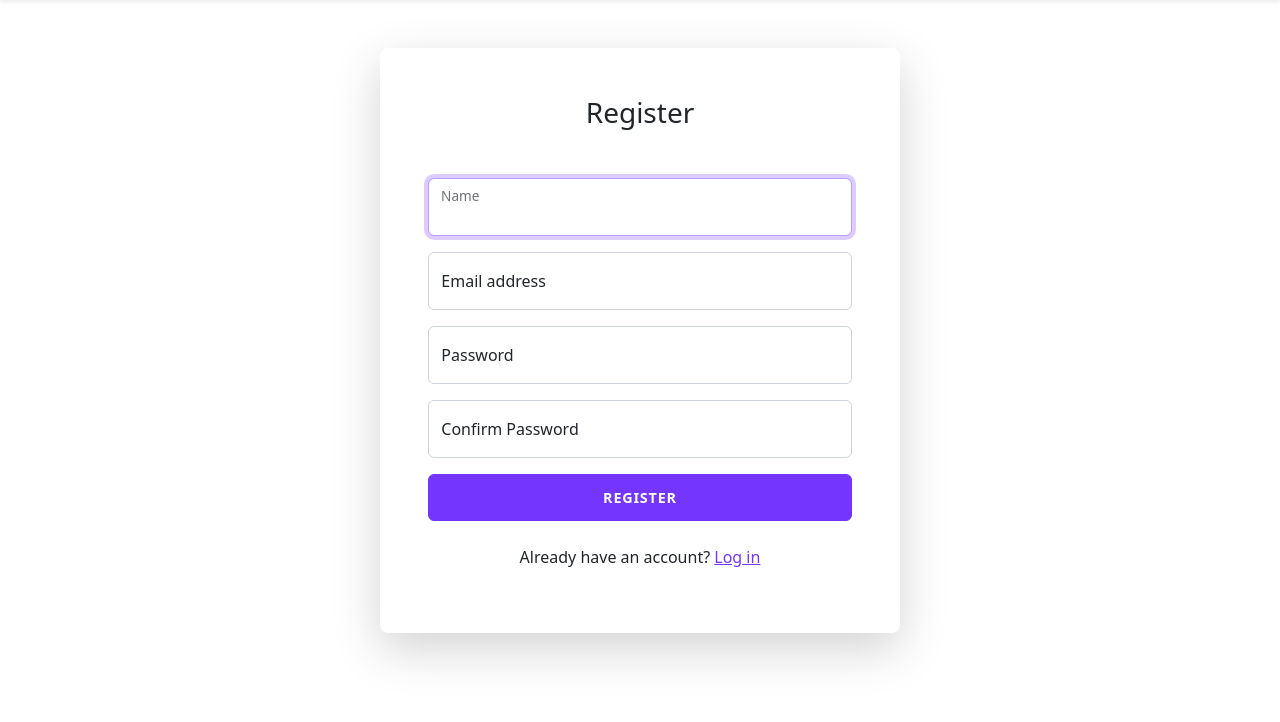
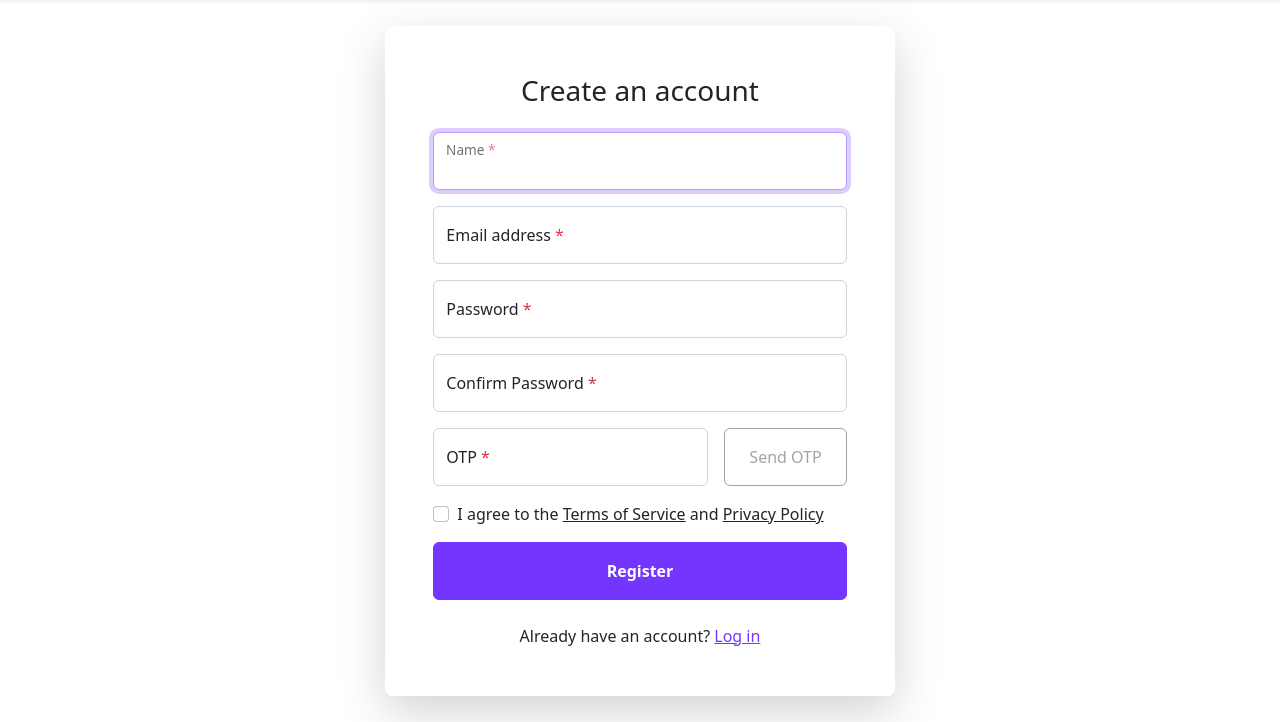
Before and after one commit to leduytam/online-academy, a Node server app: page /register in a window 1280 px wide. Shown: the part 78-800 px from the top of the page. Run offline with Node 20, Linux system fonts and the light colour scheme; style sheets or scripts are compiled from the project's sources; some libraries are stand-ins or nearby versions.

Commit message:
OA-36 | Create register page

```diff
--- /dev/null
+++ b/public/js/register.js
@@ -0,0 +1,99 @@
+(() => {
+  'use strict';
+
+  const $ = document.querySelector.bind(document);
+
+  const emailInput = $('#email');
+  const sendOtpBtn = $('#btn-send-otp');
+  const registerFrm = $('#frm-register');
+  const otpAlert = $('#alert-otp');
+  const passwordInput = $('#password');
+  const confirmPasswordInput = $('#confirm-password');
+
+  emailInput.addEventListener('input', function (e) {
+    if (this.checkValidity()) {
+      sendOtpBtn.disabled = false;
+      sendOtpBtn.classList.remove('btn-outline-secondary');
+      sendOtpBtn.classList.add('btn-outline-primary');
+    } else {
+      sendOtpBtn.disabled = true;
+      sendOtpBtn.classList.add('btn-outline-secondary');
+      sendOtpBtn.classList.remove('btn-outline-primary');
+    }
+  });
+
+  sendOtpBtn.addEventListener('click', async function (e) {
+    sendOtpBtn.disabled = true;
+
+    e.preventDefault();
+    e.stopPropagation();
+
+    const response = await fetch('/send-verify-otp', {
+      method: 'POST',
+      headers: {
+        Accept: 'application/json',
+        'Content-Type': 'application/json',
+      },
+      body: JSON.stringify({ email: emailInput.value }),
+    });
+
+    const { message } = await response.json();
+
+    if (response.status === 200) {
+      otpAlert.classList.remove('alert-danger');
+      otpAlert.classList.add('alert-success');
+
+      (() => {
+        let timer = 30;
+
+        const interval = setInterval(() => {
+          sendOtpBtn.textContent = `Resend OTP (${timer})`;
+          timer -= 1;
+        }, 1000);
+
+        setTimeout(() => {
+          clearInterval(interval);
+          sendOtpBtn.textContent = 'Resend OTP';
+          sendOtpBtn.disabled = false;
+        }, timer * 1000);
+      })();
+    } else {
+      otpAlert.classList.remove('alert-success');
+      otpAlert.classList.add('alert-danger');
+
+      sendOtpBtn.disabled = false;
+    }
+
+    otpAlert.textContent = message;
+    otpAlert.classList.remove('d-none');
+  });
+
+  registerFrm.addEventListener('input', function (e) {
+    if (passwordInput.value === confirmPasswordInput.value) {
+      confirmPasswordInput.setCustomValidity('');
+    } else {
+      confirmPasswordInput.setCustomValidity(
+        'Password and confirm password do not match'
+      );
+    }
+  });
+
+  registerFrm.addEventListener('submit', function (e) {
+    if (passwordInput.value !== confirmPasswordInput.value) {
+      e.preventDefault();
+      e.stopPropagation();
+      confirmPasswordInput.classList.add('is-invalid');
+    }
+
+    if (!this.checkValidity()) {
+      e.preventDefault();
+      e.stopPropagation();
+    }
+
+    if (!otpAlert.classList.contains('d-none')) {
+      otpAlert.classList.add('d-none');
+    }
+
+    this.classList.add('was-validated');
+  });
+})();
--- a/src/views/register.hbs
+++ b/src/views/register.hbs
@@ -1,12 +1,13 @@
-<div class='row'>
-  <div class='col-sm-9 col-md-7 col-lg-5 mx-auto'>
-    <div class='card border-0 shadow-lg rounded-3 my-5'>
+<div class='row flex-grow-1 mx-0 align-items-center justify-content-center'>
+  <div class='col-sm-9 col-md-7 col-lg-6 col-xl-5 col-xxl-4'>
+    <div class='card border-0 shadow-lg rounded-3'>
       <div class='card-body p-4 p-sm-5'>
-        <h3 class='card-title text-center mb-5'>Register</h3>
-        <form method='post'>
+        <h3 class='card-title text-center mb-4'>
+          Create an account
+        </h3>
+        <form id='frm-register' action='/register' method='post' novalidate>
           <div class='form-floating mb-3'>
             <input
-              id='name'
               type='text'
               class='form-control'
               name='name'
@@ -14,7 +15,11 @@
               required='required'
               autofocus
             />
-            <label for='name'>Name</label>
+            <label>
+              Name
+              <span class='text-danger'>*</span>
+            </label>
+            <div class='invalid-feedback'>Your name is required</div>
           </div>
 
           <div class='form-floating mb-3'>
@@ -25,8 +30,13 @@
               name='email'
               placeholder='name@example.com'
               required='required'
+              pattern="[a-z0-9!#$%&'*+/=?^_`{|}~-]+(?:\.[a-z0-9!#$%&'*+/=?^_`{|}~-]+)*@(?:[a-z0-9](?:[a-z0-9-]*[a-z0-9])?\.)+[a-z0-9](?:[a-z0-9-]*[a-z0-9])?"
             />
-            <label for='email'>Email address</label>
+            <label>
+              Email address
+              <span class='text-danger'>*</span>
+            </label>
+            <div class='invalid-feedback'>Please enter a valid email address</div>
           </div>
 
           <div class='form-floating mb-3'>
@@ -36,48 +46,110 @@
               class='form-control'
               name='password'
               placeholder='Password'
+              pattern='^(?=.*?[A-Z])(?=.*?[a-z])(?=.*?[0-9])(?=.*?[#?!@$%^&*-]).{8,}$'
               required='required'
-              minlength='8'
             />
-            <label for='password'>Password</label>
+            <label>
+              Password
+              <span class='text-danger'>*</span>
+            </label>
+            <div class='invalid-feedback'>
+              Password must be followed by:
+              <ul class='mb-0'>
+                <li>At least 8 characters</li>
+                <li>At least 1 uppercase letter</li>
+                <li>At least 1 lowercase letter</li>
+                <li>At least 1 number</li>
+                <li>At least 1 special character (#?!@$%^&*-)</li>
+              </ul>
+            </div>
           </div>
 
           <div class='form-floating mb-3'>
             <input
-              id='confirmPassword'
+              id='confirm-password'
               type='password'
               class='form-control'
               placeholder='Confirm Password'
               name='confirmPassword'
               required='required'
-              minlength='8'
             />
-            <label for='confirmPassword'>Confirm Password</label>
+            <label>
+              Confirm Password
+              <span class='text-danger'>*</span>
+            </label>
+            <div class='invalid-feedback'>Password and confirm password do not
+              match</div>
           </div>
 
-          {{#if errorMessage}}
+          <div class='d-flex mb-3 gap-3'>
+            <div class='form-floating flex-grow-1'>
+              <input
+                name='otp'
+                type='text'
+                class='form-control'
+                placeholder='OTP'
+                maxlength='6'
+                required='required'
+                pattern='^\d{6}$'
+              />
+              <label for='otp'>
+                OTP
+                <span class='text-danger'>*</span>
+              </label>
+            </div>
+
+            <button
+              id='btn-send-otp'
+              type='button'
+              class='btn btn-outline-secondary px-4'
+              disabled='disabled'
+            >
+              Send OTP
+            </button>
+          </div>
+
+          <div class='form-check mb-3'>
+            <input
+              id='agree'
+              class='form-check-input'
+              type='checkbox'
+              required='required'
+            />
+            <label class='form-check-label' for='agree'>
+              I agree to the
+              <u>Terms of Service</u>
+              and
+              <u>Privacy Policy</u>
+            </label>
+          </div>
+
+          {{#if error}}
             <div class='alert alert-danger' role='alert'>
-              {{errorMessage}}
+              {{error}}
             </div>
           {{/if}}
 
-          <div class='d-grid'>
-            <button
-              class='btn btn-primary btn-register text-uppercase fw-bold'
-              type='submit'
-            >Register</button>
-          </div>
+          {{#if success}}
+            <div class='alert alert-success' role='alert'>
+              {{success}}
+            </div>
+          {{/if}}
+
+          <div id='alert-otp' class='alert d-none' role='alert'></div>
+
+          <button class='btn btn-primary fs-6 fw-bold py-3 w-100' type='submit'>
+            Register
+          </button>
         </form>
 
         <div class='text-center mt-4'>
-          <p>Already have an account? <a href='/login'>Log in</a></p>
+          Already have an account?
+          <a href='/login'>Log in</a>
         </div>
       </div>
     </div>
   </div>
 </div>
 
-<style>
-  .btn-register { font-size: 0.9rem; letter-spacing: 0.05rem; padding: 0.75rem
-  1rem; }
-</style>
+<script src='/js/register.js'></script>
```
